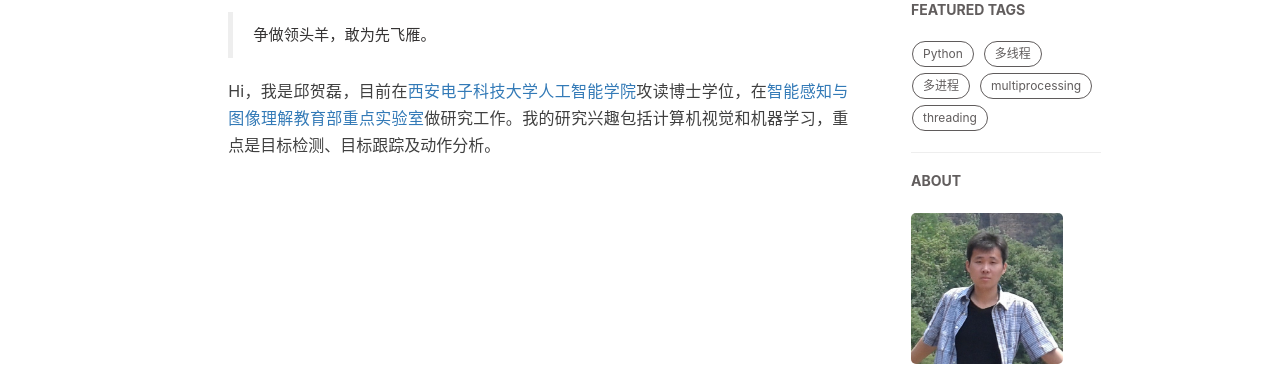
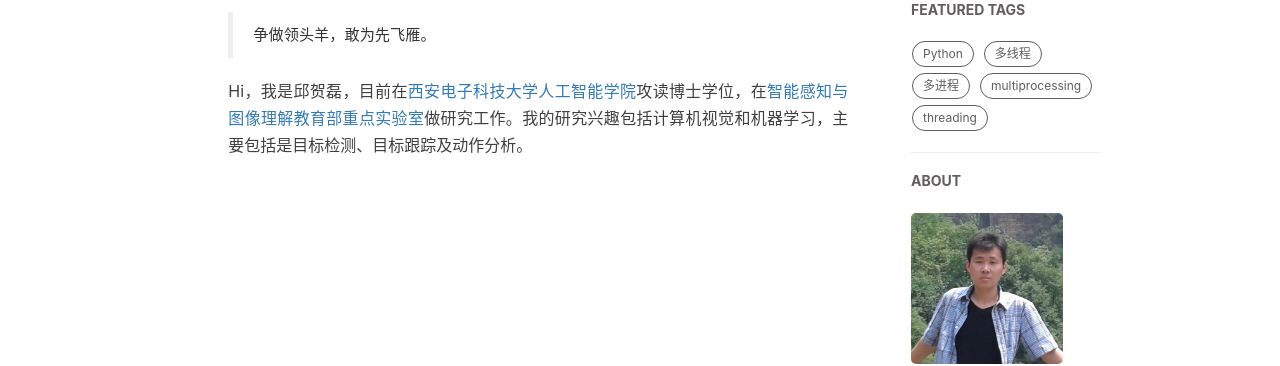
Before and after one commit to heleiqiu/heleiqiu.github.io, a Jekyll site: the page built from about.html, in a window 1280 px wide. Shown: the part 413-779 px from the top of the page. Built offline with Jekyll 4.4.1, drawn with Linux system fonts in a browser that asks for light colours; nearby versions of some CDN libraries; comment, search, counter and statistics services are not loaded.

Commit message:
Update about.md

```diff
--- a/_includes/about.md
+++ b/_includes/about.md
@@ -1,3 +1,3 @@
 > 争做领头羊，敢为先飞雁。
 
-Hi，我是邱贺磊，目前在[西安电子科技大学人工智能学院](http://sai.xidian.edu.cn)攻读博士学位，在[智能感知与图像理解教育部重点实验室](http://see.xidian.edu.cn/iiip)做研究工作。我的研究兴趣包括计算机视觉和机器学习，重点是目标检测、目标跟踪及动作分析。
+Hi，我是邱贺磊，目前在[西安电子科技大学人工智能学院](http://sai.xidian.edu.cn)攻读博士学位，在[智能感知与图像理解教育部重点实验室](http://see.xidian.edu.cn/iiip)做研究工作。我的研究兴趣包括计算机视觉和机器学习，主要包括是目标检测、目标跟踪及动作分析。
```
